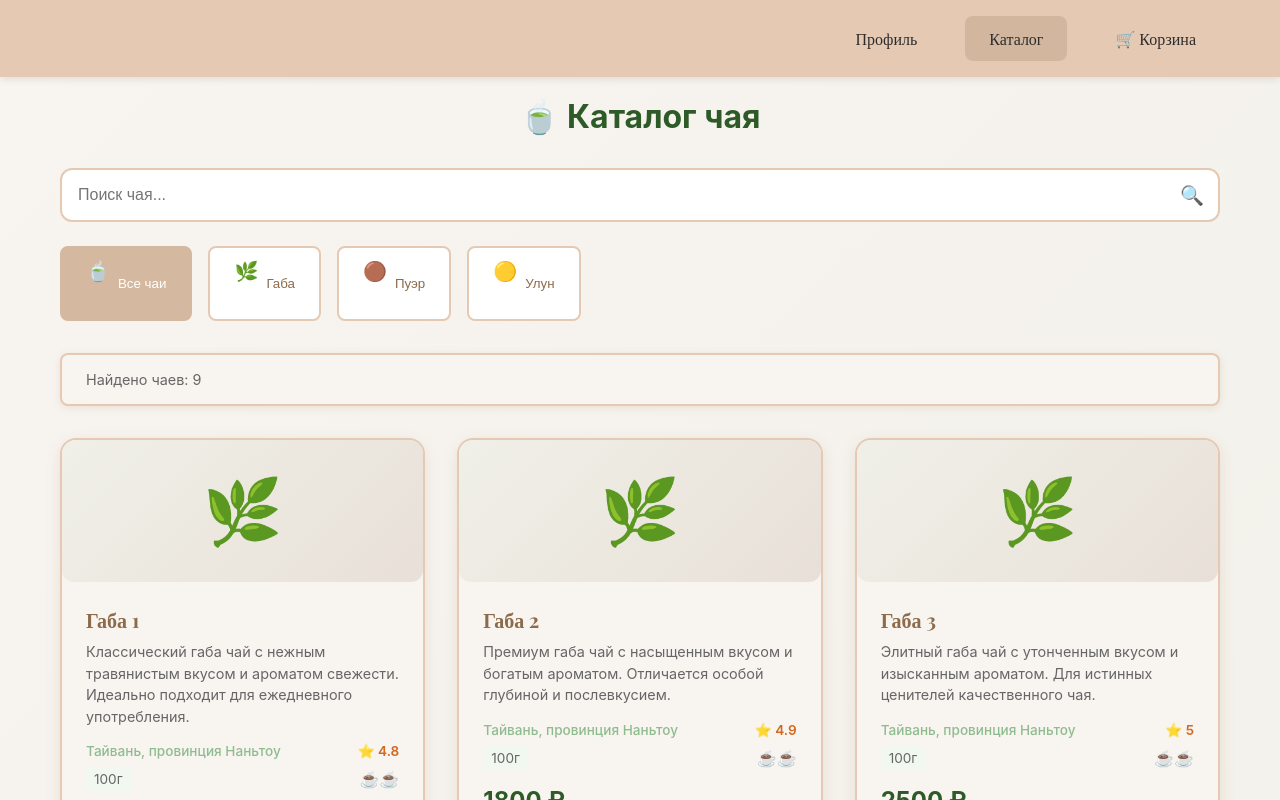
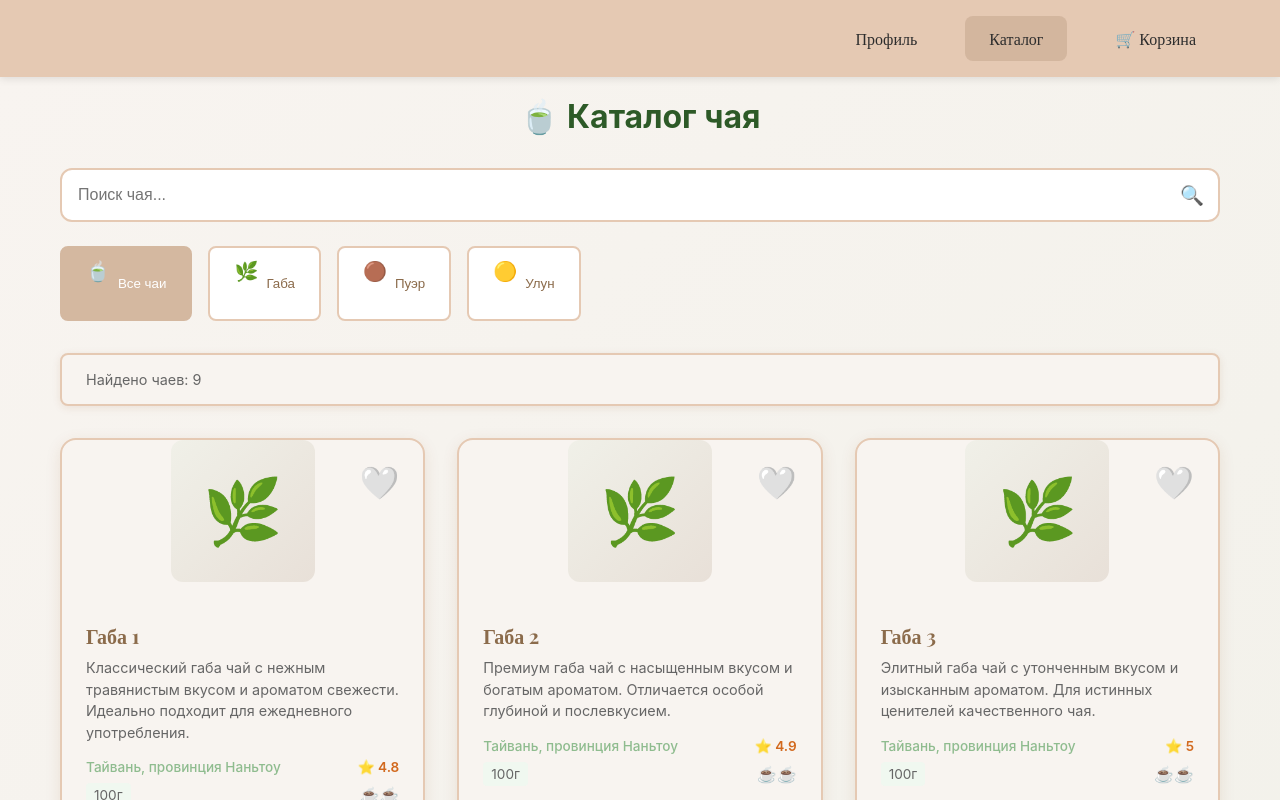
Before and after one commit to lianafah/tea-marketplace, a React (Vite) app: page /catalog in a window 1280 px wide. Shown: the top 800 px of the page. Built offline with nearby package versions, Linux system fonts and the light colour scheme.

Commit message:
Add complete favorites functionality: hearts in catalog, product page, and favorites display in profile

```diff
--- a/src/pages/Catalog.css
+++ b/src/pages/Catalog.css
@@ -175,11 +175,52 @@
   border-color: #d4b8a0;
 }
 
+.tea-image-container {
+  position: relative;
+  display: flex;
+  justify-content: center;
+  align-items: center;
+}
+
 .tea-image {
   font-size: 4rem;
   text-align: center;
   padding: 2rem;
   background: linear-gradient(135deg, #f0f0e8 0%, #e8e0d8 100%);
+  border-radius: 12px;
+  transition: all 0.3s ease;
+}
+
+.favorite-btn {
+  position: absolute;
+  top: 0.5rem;
+  right: 0.5rem;
+  background: none;
+  border: none;
+  font-size: 1.5rem;
+  cursor: pointer;
+  padding: 0.25rem;
+  border-radius: 50%;
+  transition: all 0.2s ease;
+  z-index: 10;
+}
+
+.favorite-btn:hover {
+  transform: scale(1.1);
+}
+
+.favorite-btn.active {
+  animation: heartBeat 0.3s ease-in-out;
+}
+
+@keyframes heartBeat {
+  0% { transform: scale(1); }
+  50% { transform: scale(1.2); }
+  100% { transform: scale(1); }
+}
+
+.tea-card:hover .tea-image {
+  transform: scale(1.05);
 }
 
 .tea-info {
--- a/src/pages/Catalog.tsx
+++ b/src/pages/Catalog.tsx
@@ -1,20 +1,23 @@
-import React, { useState } from 'react'
-import { Link } from 'react-router-dom'
-import { teas, teaCategories, teaSubcategories, getSubcategoriesByCategory } from '../data/teaData'
+import React, { useState, useEffect } from 'react'
+import { Link, useSearchParams } from 'react-router-dom'
+import { teas, teaCategories, teaSubcategories, getTeasBySubcategory, getSubcategoriesByCategory } from '../data/teaData'
 import { useCartStore } from '../stores/cartStore'
+import { useFavoritesStore } from '../stores/favoritesStore'
 import './Catalog.css'
 
 const Catalog: React.FC = () => {
+  const [searchTerm, setSearchTerm] = useState('')
   const [selectedCategory, setSelectedCategory] = useState('all')
   const [selectedSubcategory, setSelectedSubcategory] = useState('')
-  const [searchQuery, setSearchQuery] = useState('')
+  const [searchParams, setSearchParams] = useSearchParams()
   const { addToCart } = useCartStore()
+  const { isFavorite, toggleFavorite } = useFavoritesStore()
 
   const filteredTeas = teas.filter(tea => {
     const matchesCategory = selectedCategory === 'all' || tea.category === selectedCategory
     const matchesSubcategory = !selectedSubcategory || tea.subcategory === selectedSubcategory
-    const matchesSearch = tea.name.toLowerCase().includes(searchQuery.toLowerCase()) ||
-                         tea.description.toLowerCase().includes(searchQuery.toLowerCase())
+    const matchesSearch = tea.name.toLowerCase().includes(searchTerm.toLowerCase()) ||
+                         tea.description.toLowerCase().includes(searchTerm.toLowerCase())
     return matchesCategory && matchesSubcategory && matchesSearch
   })
 
@@ -48,8 +51,8 @@ const Catalog: React.FC = () => {
             <input
               type="text"
               placeholder="Поиск чая..."
-              value={searchQuery}
-              onChange={(e) => setSearchQuery(e.target.value)}
+              value={searchTerm}
+              onChange={(e) => setSearchTerm(e.target.value)}
               className="search-input"
             />
             <span className="search-icon">🔍</span>
@@ -111,7 +114,20 @@ const Catalog: React.FC = () => {
           <div className="teas-grid">
             {filteredTeas.map((tea) => (
               <div key={tea.id} className="tea-card">
-                <div className="tea-image">{tea.image}</div>
+                <div className="tea-image-container">
+                  <div className="tea-image">{tea.image}</div>
+                  <button
+                    className={`favorite-btn ${isFavorite(tea.id) ? 'active' : ''}`}
+                    onClick={(e) => {
+                      e.preventDefault()
+                      e.stopPropagation()
+                      toggleFavorite(tea.id)
+                    }}
+                    aria-label={isFavorite(tea.id) ? 'Убрать из избранного' : 'Добавить в избранное'}
+                  >
+                    {isFavorite(tea.id) ? '❤️' : '🤍'}
+                  </button>
+                </div>
                 <div className="tea-info">
                   <h3 className="tea-name">{tea.name}</h3>
                   <p className="tea-description">{tea.description}</p>
--- a/src/pages/Product.css
+++ b/src/pages/Product.css
@@ -13,13 +13,52 @@
   text-align: center;
 }
 
+.product-image-container {
+  position: relative;
+  display: flex;
+  justify-content: center;
+  align-items: center;
+}
+
 .product-image {
   font-size: 8rem;
+  text-align: center;
   padding: 3rem;
-  background: linear-gradient(135deg, #f0f8f0 0%, #e6f3e6 100%);
-  border-radius: 20px;
-  margin-bottom: 1.5rem;
-  box-shadow: 0 4px 16px rgba(139, 69, 19, 0.1);
+  background: linear-gradient(135deg, #f0f0e8 0%, #e8e0d8 100%);
+  border-radius: 16px;
+  transition: all 0.3s ease;
+}
+
+.favorite-btn {
+  position: absolute;
+  top: 1rem;
+  right: 1rem;
+  background: none;
+  border: none;
+  font-size: 2rem;
+  cursor: pointer;
+  padding: 0.5rem;
+  border-radius: 50%;
+  transition: all 0.2s ease;
+  z-index: 10;
+}
+
+.favorite-btn:hover {
+  transform: scale(1.1);
+}
+
+.favorite-btn.active {
+  animation: heartBeat 0.3s ease-in-out;
+}
+
+@keyframes heartBeat {
+  0% { transform: scale(1); }
+  50% { transform: scale(1.2); }
+  100% { transform: scale(1); }
+}
+
+.product-image:hover {
+  transform: scale(1.02);
 }
 
 .product-badges {
--- a/src/pages/Product.tsx
+++ b/src/pages/Product.tsx
@@ -2,12 +2,14 @@ import React, { useState } from 'react'
 import { useParams, useNavigate } from 'react-router-dom'
 import { getTeaById } from '../data/teaData'
 import { useCartStore } from '../stores/cartStore'
+import { useFavoritesStore } from '../stores/favoritesStore'
 import './Product.css'
 
 const Product: React.FC = () => {
   const { id } = useParams<{ id: string }>()
   const navigate = useNavigate()
   const { addToCart } = useCartStore()
+  const { isFavorite, toggleFavorite } = useFavoritesStore()
   const [quantity, setQuantity] = useState(1)
 
   const tea = getTeaById(Number(id))
@@ -52,7 +54,16 @@ const Product: React.FC = () => {
       <div className="container">
         <div className="product-content">
           <div className="product-image-section">
-            <div className="product-image">{tea.image}</div>
+            <div className="product-image-container">
+              <div className="product-image">{tea.image}</div>
+              <button
+                className={`favorite-btn ${isFavorite(tea.id) ? 'active' : ''}`}
+                onClick={() => toggleFavorite(tea.id)}
+                aria-label={isFavorite(tea.id) ? 'Убрать из избранного' : 'Добавить в избранное'}
+              >
+                {isFavorite(tea.id) ? '❤️' : '🤍'}
+              </button>
+            </div>
             <div className="product-badges">
               <span className="badge origin">{tea.origin}</span>
               <span className="badge rating">⭐ {tea.rating}</span>
--- a/src/pages/Profile.css
+++ b/src/pages/Profile.css
@@ -144,6 +144,88 @@ input:checked + .slider:before {
   transform: translateX(26px);
 }
 
+.favorites-list {
+  margin-top: 1rem;
+}
+
+.favorites-count {
+  color: #8b6b4b;
+  font-weight: 600;
+  margin-bottom: 1rem;
+  text-align: center;
+}
+
+.favorites-grid {
+  display: grid;
+  grid-template-columns: repeat(auto-fit, minmax(280px, 1fr));
+  gap: 1rem;
+}
+
+.favorite-tea-card {
+  background: #f8f4f0;
+  border: 2px solid #e5c9b3;
+  border-radius: 12px;
+  padding: 1rem;
+  display: flex;
+  gap: 1rem;
+  align-items: center;
+  transition: all 0.3s ease;
+}
+
+.favorite-tea-card:hover {
+  transform: translateY(-2px);
+  box-shadow: 0 4px 16px rgba(139, 69, 19, 0.1);
+  border-color: #d4b8a0;
+}
+
+.favorite-tea-image {
+  font-size: 3rem;
+  padding: 1rem;
+  background: linear-gradient(135deg, #f0f0e8 0%, #e8e0d8 100%);
+  border-radius: 8px;
+  flex-shrink: 0;
+}
+
+.favorite-tea-info {
+  flex: 1;
+  min-width: 0;
+}
+
+.favorite-tea-name {
+  color: #8b6b4b;
+  font-size: 1.1rem;
+  font-weight: 600;
+  margin-bottom: 0.5rem;
+  font-family: 'Playfair Display', serif;
+}
+
+.favorite-tea-price {
+  color: #d4b8a0;
+  font-weight: 600;
+  font-size: 1.2rem;
+  margin-bottom: 1rem;
+}
+
+.favorite-tea-actions {
+  display: flex;
+  gap: 0.5rem;
+}
+
+.btn-sm {
+  padding: 0.5rem 1rem;
+  font-size: 0.9rem;
+}
+
+.btn-danger {
+  background-color: #e74c3c;
+  color: white;
+  border: none;
+}
+
+.btn-danger:hover {
+  background-color: #c0392b;
+}
+
 @media (max-width: 768px) {
   .profile-header {
     padding: 2rem 1rem;
--- a/src/pages/Profile.tsx
+++ b/src/pages/Profile.tsx
@@ -1,7 +1,15 @@
 import React from 'react'
+import { Link } from 'react-router-dom'
+import { useFavoritesStore } from '../stores/favoritesStore'
+import { teas } from '../data/teaData'
 import './Profile.css'
 
 const Profile: React.FC = () => {
+  const { favorites, removeFromFavorites } = useFavoritesStore()
+
+  // Получаем избранные чаи
+  const favoriteTeas = teas.filter(tea => favorites.includes(tea.id))
+
   return (
     <div className="page profile-page">
       <div className="container">
@@ -28,10 +36,38 @@ const Profile: React.FC = () => {
 
               <div className="profile-section">
                 <h3>❤️ Избранное</h3>
-                <div className="empty-state">
-                  <p>Добавляйте любимые чаи в избранное</p>
-                  <p>И мы будем рекомендовать похожие сорта</p>
-                </div>
+                {favoriteTeas.length === 0 ? (
+                  <div className="empty-state">
+                    <p>Добавляйте любимые чаи в избранное</p>
+                    <p>И мы будем рекомендовать похожие сорта</p>
+                  </div>
+                ) : (
+                  <div className="favorites-list">
+                    <p className="favorites-count">В избранном: {favoriteTeas.length} чаев</p>
+                    <div className="favorites-grid">
+                      {favoriteTeas.map((tea) => (
+                        <div key={tea.id} className="favorite-tea-card">
+                          <div className="favorite-tea-image">{tea.image}</div>
+                          <div className="favorite-tea-info">
+                            <h4 className="favorite-tea-name">{tea.name}</h4>
+                            <p className="favorite-tea-price">{tea.price} ₽</p>
+                            <div className="favorite-tea-actions">
+                              <Link to={`/product/${tea.id}`} className="btn btn-secondary btn-sm">
+                                Подробнее
+                              </Link>
+                              <button
+                                className="btn btn-danger btn-sm"
+                                onClick={() => removeFromFavorites(tea.id)}
+                              >
+                                Убрать
+                              </button>
+                            </div>
+                          </div>
+                        </div>
+                      ))}
+                    </div>
+                  </div>
+                )}
               </div>
 
               <div className="profile-section">
```
